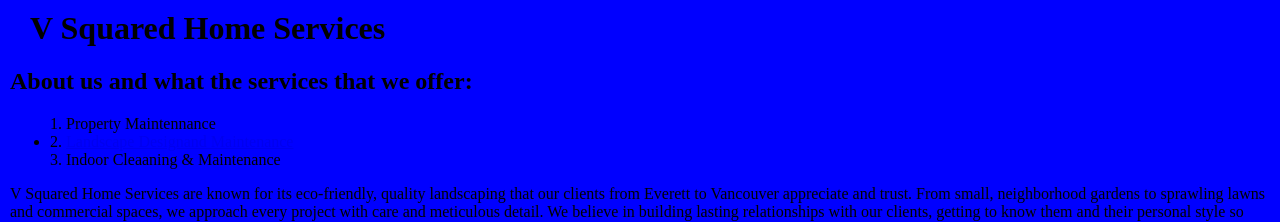
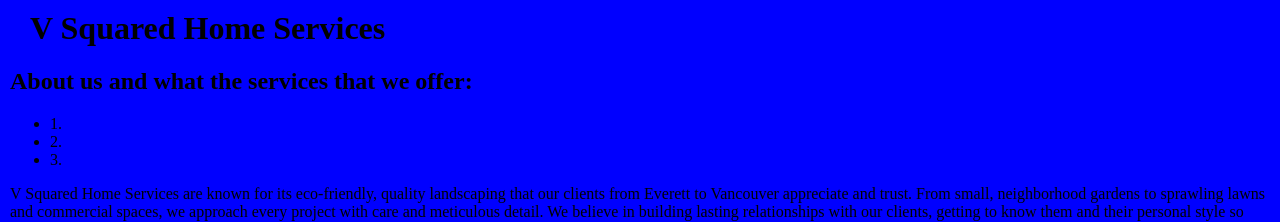
Before and after one commit to exir3366/myfirstwebsite, a plain HTML site: page index.html in a window 1280 px wide. Shown: the top 222 px of the page. Drawn offline with Linux system fonts and the light colour scheme.

Commit message:
Update index.html

```diff
--- a/index.html
+++ b/index.html
@@ -10,8 +10,8 @@
 
    <script src="script.js"></script>
 
-   <script> welcomePrompt () ;
-
+   <script> sayHi () ;
+           userName () ;
 
    </script>
 
@@ -23,10 +23,11 @@
    <h2>About us and what the services that we offer:</h1>
 
   <ul>
-            1. Property Maintennance
-           <li> 2. <a href= src="https://rveve2012.wixsite.com/mysite-1/" "Landscape Designand Maintenance">Landscape Designand Maintenance</a>
+    <li>  1.<a href= src="https://rveve2012.wixsite.com/mysite-1/" Property Maintennance></a>
     </li>
-            3. Indoor Cleaaning & Maintenance
+     <li> 2. <a href= src="https://rveve2012.wixsite.com/mysite-1/" Landscape Designand Maintenance></a>
+    </li>
+       <li>  3. <a href= src="https://rveve2012.wixsite.com/mysite-1/"Indoor Cleaaning & Maintenance></a>
        </li>
 
   </ul>
```
